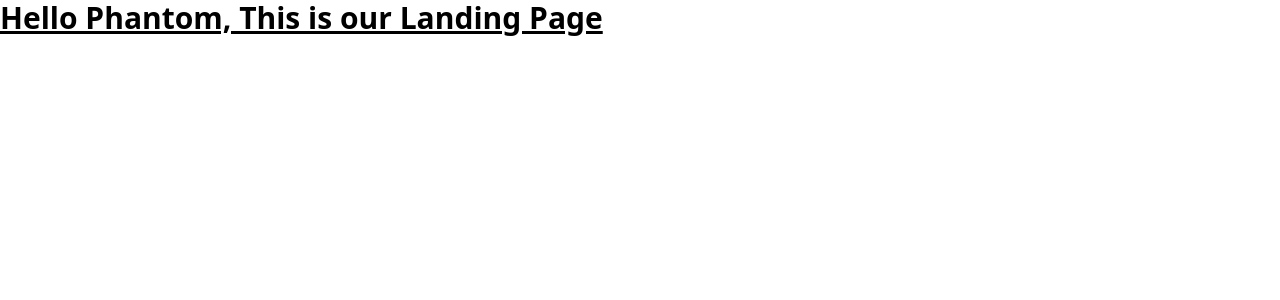
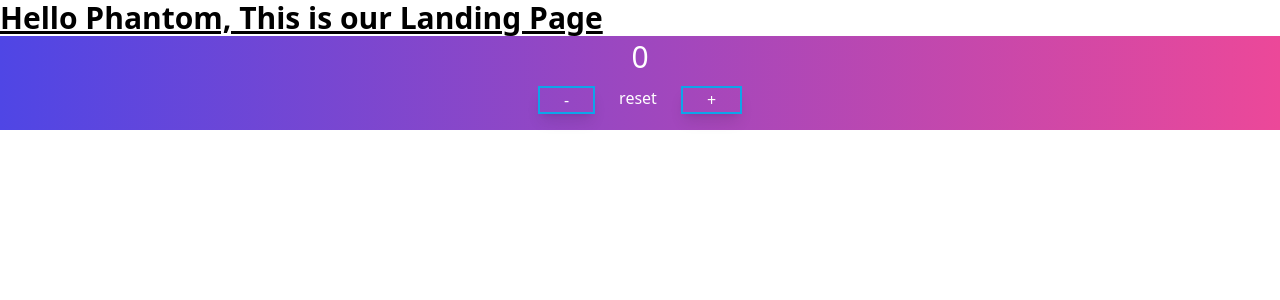
Before and after one commit to atlp-rwanda/Phantom-frontend-pirates, a React app: page / in a window 1280 px wide. Shown: the top 300 px of the page. Built offline with nearby package versions, Linux system fonts and the light colour scheme.

Commit message:
setting up redux in react app

```diff
--- a/src/App.js
+++ b/src/App.js
@@ -1,15 +1,25 @@
 import React from 'react';
 import { Routes, Route } from 'react-router-dom';
-
+import { Provider } from 'react-redux';
 import LandingPage from './container/LandingPage';
 import { NotFound } from './components';
+import store from './state/store';
+
 
 const App = () => {
   return (
-    <Routes>
-      <Route path='/' element = { <LandingPage /> } />
-      <Route path='/*' element = { <NotFound /> } />
-    </Routes>
+    <Provider store={store}>
+      <div>
+          <React.StrictMode>
+          <Routes>
+            <Route path='/' element = { <LandingPage /> } />
+            <Route path='/*' element = { <NotFound /> } />
+          </Routes>
+          </React.StrictMode>
+      </div>
+    </Provider>
+
+
   )
 }
 
--- /dev/null
+++ b/src/components/counter.jsx
@@ -0,0 +1,55 @@
+import React from "react";
+import { useSelector, useDispatch } from "react-redux";
+import {
+  incrementActionCreator as increment,
+  decrementActionCreator as decrement,
+  resetActionCreator as reset,
+} from "../state/actionCreators/index";
+
+/* ==========================
+Counter Function Component
+========================== */
+
+const Counter = () => {
+  const counter = useSelector((state) => state.counterReducer);
+  const dispatch = useDispatch();
+
+  // Handle click event functions
+
+  const incrementHandleClick = () => {
+    dispatch(increment());
+  };
+  const decrementHandleClick = () => {
+    dispatch(decrement());
+  };
+  const resetHandleClick = () => {
+    dispatch(reset());
+  };
+
+  return (
+    <div>
+      <div className="flex justify-center pb-2">
+        <h1 className="py-[3px] text-3xl">{counter}</h1>
+      </div>
+      <div className="flex justify-center pb-4">
+        <div className="px-6 border-2 border-sky-500 shadow-lg">
+          <button className="decBtn" onClick={decrementHandleClick}>
+            -
+          </button>
+        </div>
+        <div className="px-6">
+          <button className="resetBtn" onClick={resetHandleClick}>
+            reset
+          </button>
+        </div>
+        <div className="px-6 border-2 border-sky-500 shadow-lg">
+          <button className="incBtn" onClick={incrementHandleClick}>
+            +
+          </button>
+        </div>
+      </div>
+    </div>
+  );
+};
+
+export default Counter;
--- a/src/container/LandingPage.jsx
+++ b/src/container/LandingPage.jsx
@@ -1,11 +1,14 @@
 import React from 'react';
-
+import Counter from "../components/counter";
 const LandingPage = () => {
   return (
     <div>
         <h1 className="text-3xl font-bold underline">
             Hello Phantom, This is our Landing Page
         </h1>
+        <div className='box-decoration-slice bg-gradient-to-r from-indigo-600 to-pink-500 text-white px-2'>
+        <Counter />
+        </div>
     </div>
 )}
 
--- /dev/null
+++ b/src/state/actionCreators/index.js
@@ -0,0 +1,16 @@
+import {
+    incrementAction,
+    decrementAction,
+    resetAction,
+  } from "../actions/counterAction";
+  export const incrementActionCreator = () => {
+    return incrementAction;
+  };
+
+  export const decrementActionCreator = () => {
+    return decrementAction;
+  };
+
+  export const resetActionCreator = () => {
+    return resetAction;
+  };
--- /dev/null
+++ b/src/state/actions/actionTypes.js
@@ -0,0 +1,3 @@
+export const INCREMENT = "INCREMENT";
+export const DECREMENT = "DECREMENT";
+export const RESET = "RESET";
--- /dev/null
+++ b/src/state/actions/counterAction.js
@@ -0,0 +1,14 @@
+
+import { INCREMENT, DECREMENT, RESET } from "./actionTypes";
+
+export const incrementAction = {
+  type: INCREMENT,
+};
+
+export const decrementAction = {
+  type: DECREMENT,
+};
+
+export const resetAction = {
+  type: RESET,
+};
--- /dev/null
+++ b/src/state/reducers/counterReducer.js
@@ -0,0 +1,18 @@
+import { INCREMENT, DECREMENT, RESET } from "../actions/actionTypes";
+
+const initialState = 0;
+
+
+const counterReducer = (state = initialState, action) => {
+  switch (action.type) {
+    case INCREMENT:
+      return state + 1;
+    case DECREMENT:
+      return state - 1;
+    case RESET:
+      return (state = 0);
+    default:
+      return state;
+  }
+};
+export default counterReducer;
--- /dev/null
+++ b/src/state/reducers/index.js
@@ -0,0 +1,8 @@
+import { combineReducers } from "redux";
+import counterReducer from "./counterReducer";
+
+const allReducers = combineReducers({
+  counterReducer,
+});
+
+export default allReducers;
--- /dev/null
+++ b/src/state/store.js
@@ -0,0 +1,10 @@
+import { createStore } from "redux";
+import allReducers from "./reducers/index";
+
+
+const store = createStore(
+  allReducers,
+  window.__REDUX_DEVTOOLS_EXTENSION__ && window.__REDUX_DEVTOOLS_EXTENSION__()
+);
+
+export default store;
```
Also changed, not shown: package.json (+15 -7 lines), 1 other file (tests, documents, lock files or other folders).
